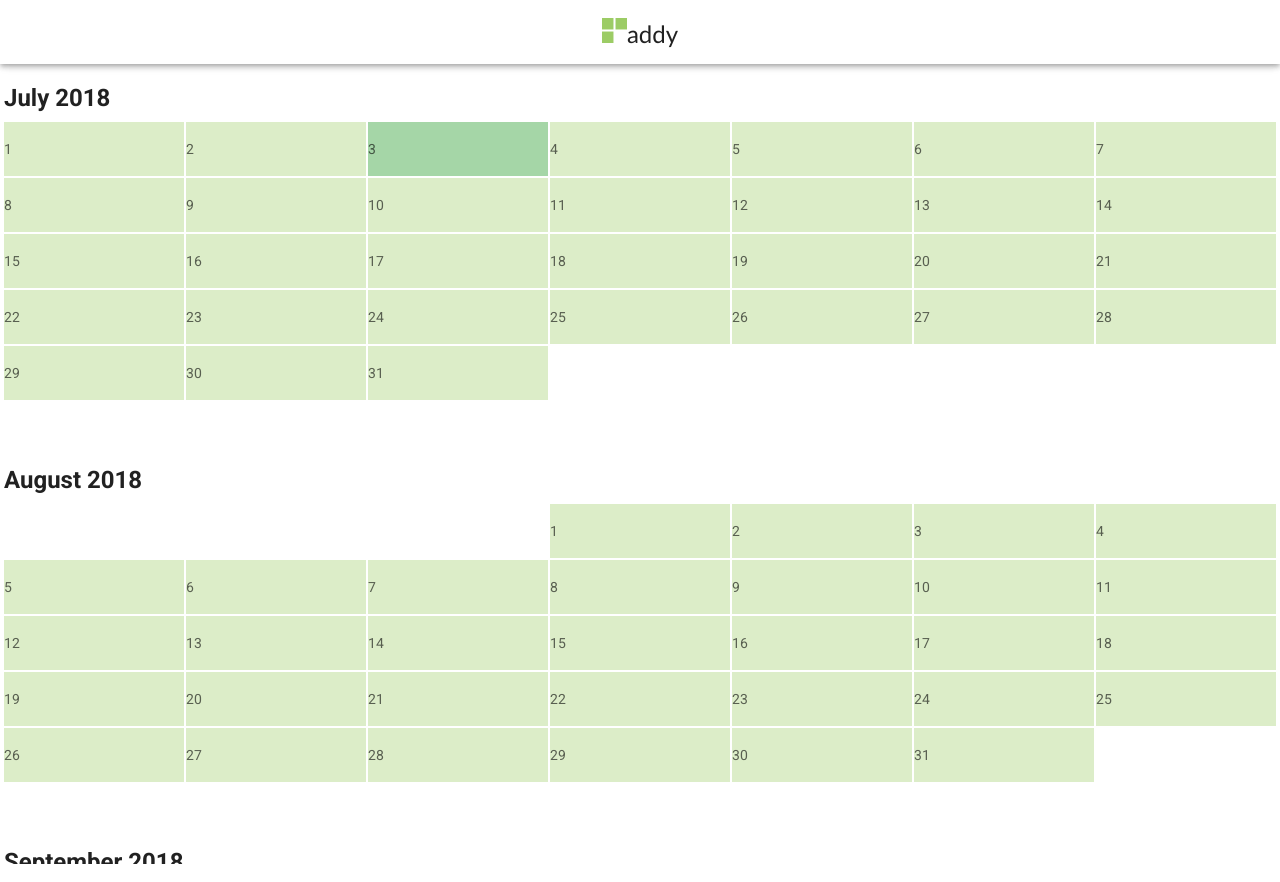
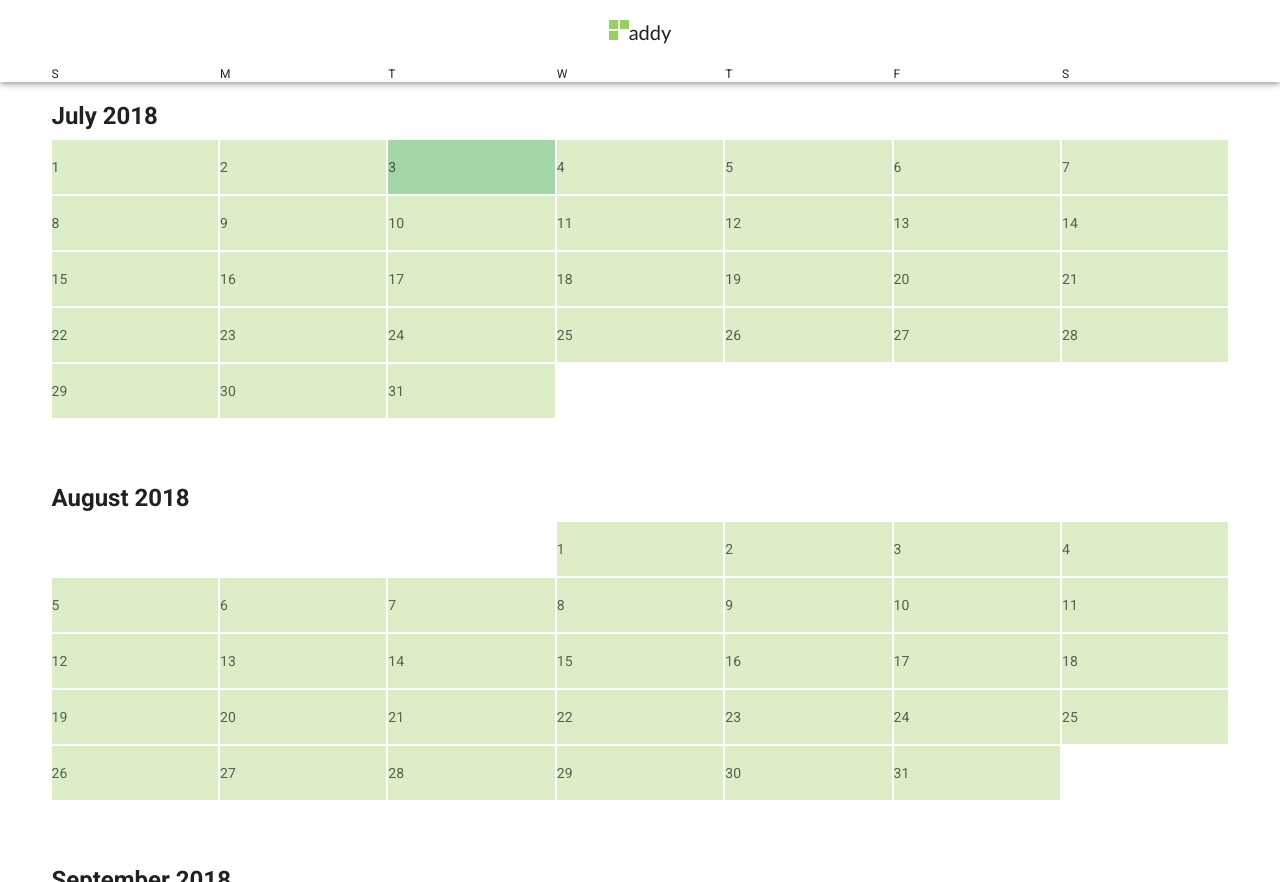
Before and after one commit to fiahfy/nuxt-tile, a Nuxt app: page / in a window 1280 px wide. Built offline with nearby package versions, Linux system fonts and the light colour scheme.

Commit message:
Add calendar header

```diff
--- /dev/null
+++ b/src/components/CalendarHeader.vue
@@ -0,0 +1,40 @@
+<template>
+  <v-container
+    class="calendar-header px-1 py-0"
+    grid-list-xs
+    text-xs-center
+    style="box-sizing: border-box;"
+  >
+    <v-layout
+      row
+      wrap
+    >
+      <v-flex
+        v-for="(weekday, index) in weekdays"
+        :key="index"
+        class="caption"
+      >{{ weekday }}</v-flex>
+    </v-layout>
+  </v-container>
+</template>
+
+<script>
+export default {
+  computed: {
+    weekdays () {
+      return (new Array(7)).fill(1).map((value, index) => {
+        const d = new Date()
+        d.setDate(d.getDate() + index - d.getDay())
+        return d.toLocaleString('en-US', { weekday: 'narrow' })
+      })
+    }
+  }
+}
+</script>
+
+<style scoped>
+.flex {
+  flex-basis: calc(100% / 7);
+  max-width: calc(100% / 7);
+}
+</style>
--- a/src/layouts/default.vue
+++ b/src/layouts/default.vue
@@ -1,18 +1,32 @@
 <template>
   <v-app>
-    <v-toolbar app>
+    <v-toolbar
+      app
+      extension-height="18"
+    >
       <v-spacer />
-      <h1>
+      <v-toolbar-title class="ml-0">
         <img src="~/assets/icon.svg">
-        <span class="headline">addy</span>
-      </h1>
+        <span>addy</span>
+      </v-toolbar-title>
       <v-spacer />
+      <calendar-header slot="extension" />
     </v-toolbar>
     <v-content>
       <nuxt/>
     </v-content>
   </v-app>
 </template>
+
+<script>
+import CalendarHeader from '~/components/CalendarHeader'
+
+export default {
+  components: {
+    CalendarHeader
+  }
+}
+</script>
 
 <style>
 html, body, #__nuxt, #__layout, #app, main, .v-content__wrap>div, .swiper-container {
@@ -21,13 +35,19 @@ html, body, #__nuxt, #__layout, #app, main, .v-content__wrap>div, .swiper-contai
 </style>
 
 <style scoped>
-img {
-  height: 25px;
-}
-.headline {
-  font-family: 'Trebuchet MS', 'Roboto', sans-serif !important;
-}
 .application >>> .application--wrap {
   min-height: unset;
 }
+.v-toolbar__title {
+  font-family: 'Trebuchet MS', 'Roboto', sans-serif !important;
+}
+img {
+  height: 20px;
+}
+.v-toolbar >>> .v-toolbar__extension {
+  padding: 0;
+}
+.calendar-header {
+  margin: auto;
+}
 </style>
--- a/src/pages/index.vue
+++ b/src/pages/index.vue
@@ -1,7 +1,6 @@
 <template>
   <v-container
     class="pa-0"
-    fluid
   >
     <swiper
       ref="swiper"
```
